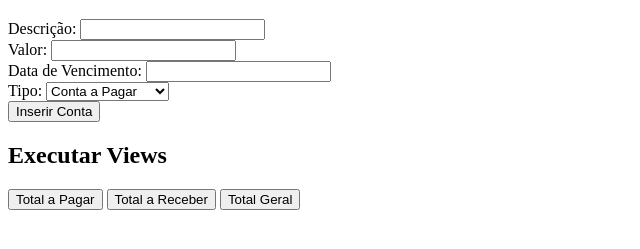
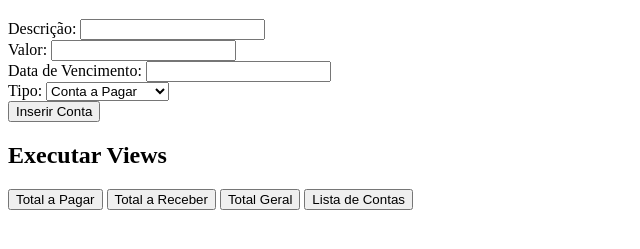
Before and after one commit to aaraoeller/controle_de_contas, a plain HTML site: page index.html in a window 1280 px wide. Shown: the part 61-310 px from the top of the page, without its empty margins (0-640 px from the left). Drawn offline with Linux system fonts and the light colour scheme.

Commit message:
Update index.html

```diff
--- a/index.html
+++ b/index.html
@@ -29,6 +29,8 @@
         <input type="submit" name="total_pagar" value="Total a Pagar">
         <input type="submit" name="total_receber" value="Total a Receber">
         <input type="submit" name="total_geral" value="Total Geral">
+        <!-- Adicione o botão para a view V_LISTA_CONTAS -->
+        <input type="submit" name="lista_contas" value="Lista de Contas">
     </form>
 
     <!-- Resultados das Views serão exibidos aqui -->
```
